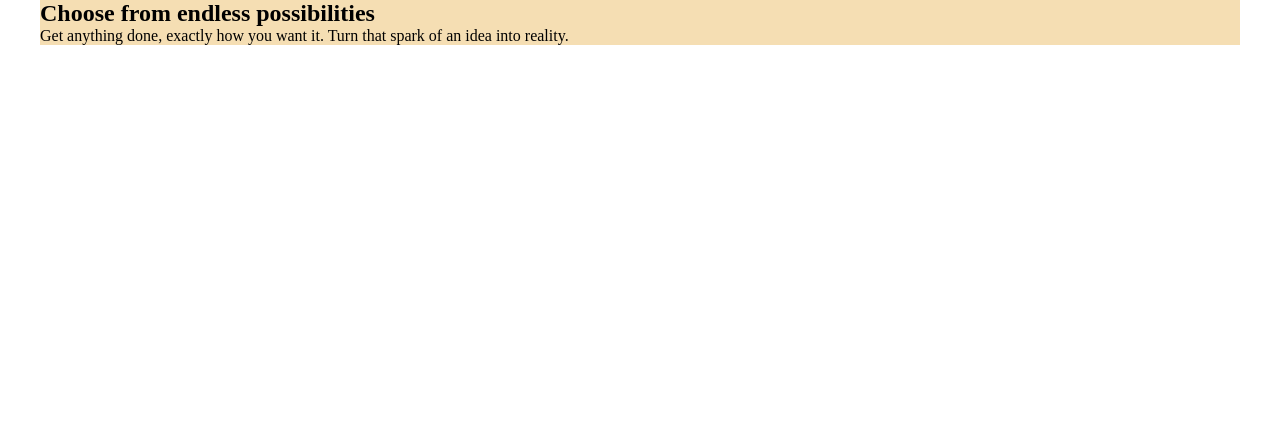
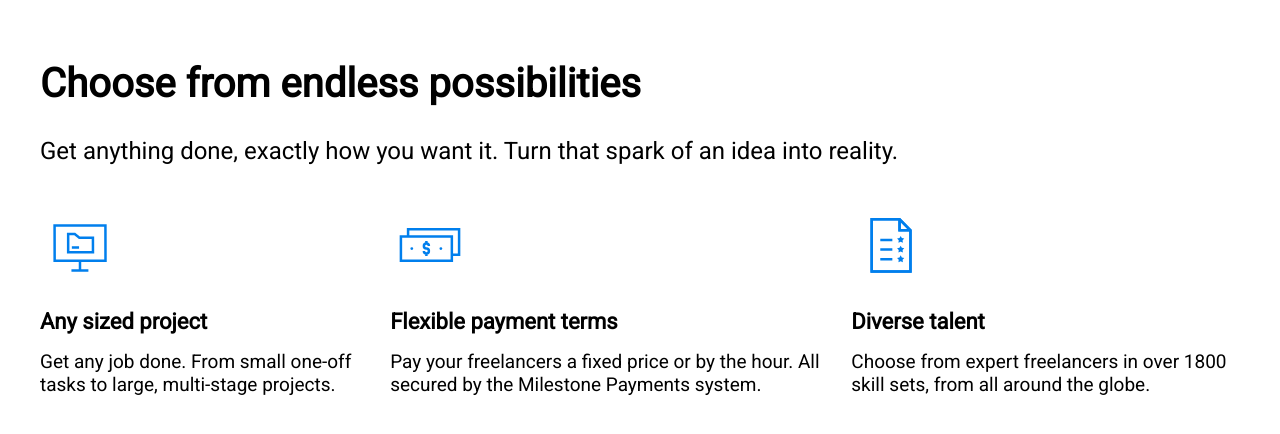
Before and after one commit to prexapatel123/learncss, a plain HTML site: page freelancer.html in a window 1280 px wide. Drawn offline with Linux system fonts and the light colour scheme; files that its build step writes are made by us from their sources.

Commit message:
freelancer

```diff
--- a/css/freelancer.css
+++ b/css/freelancer.css
@@ -4,10 +4,35 @@
     box-sizing: border-box;
 }
 body{
-
+    font-family: 'Roboto', sans-serif;
 }
 .container{
     width: 1200px;
     margin: 0 auto;
-    background-color: wheat;
 }
+#posibilities{
+    margin: 60px 0;
+}
+.main-title h2{
+    font-size: 40px;
+    margin-bottom: 30px;
+}
+.main-title p{
+    font-size: 24px;
+    margin-bottom: 40px;
+}
+.posibilities-data{
+    display: flex;
+}
+.posibilities-data .data img{
+    width: 80px;
+    height: 80px;
+}
+.posibilities-data .data h3{
+    font-size: 22px;
+    margin-top: 20px;
+    margin-bottom: 16px;
+}
+.posibilities-data .data p{
+    font-size: 19px;
+}
--- a/css/loginpage.css
+++ b/css/loginpage.css
@@ -16,7 +16,7 @@
     box-sizing: border-box;
 }
 body{
-    background: url(./image/natural.jpeg);
+    background: url(../image/natural.jpeg);
     background-repeat: no-repeat;
     background-size: cover;
 }
@@ -33,7 +33,7 @@ body{
 .image{
     width: 40%;
     height: 100%;
-    background: url(./image/natural.jpeg);
+    background: url(../image/natural.jpeg);
     background-position: top right;
     padding: 70px ;
     color: white;
--- a/freelancer.html
+++ b/freelancer.html
@@ -6,7 +6,10 @@
     <meta http-equiv="X-UA-Compatible" content="IE=edge">
     <meta name="viewport" content="width=device-width, initial-scale=1.0">
     <title>Document</title>
-    <link rel="stylesheet" href="./freelancer.css">
+    <link rel="preconnect" href="https://fonts.googleapis.com">
+    <link rel="preconnect" href="https://fonts.gstatic.com" crossorigin>
+    <link href="https://fonts.googleapis.com/css2?family=Roboto&display=swap" rel="stylesheet">
+    <link rel="stylesheet" href="./css/freelancer.css">
 </head>
 
 <body>
@@ -14,11 +17,31 @@
 
     </header>
     <main>
-        <div class="container">
-            <h2>Choose from endless possibilities</h2>
-            <p>Get anything done, exactly how you want it. Turn that spark of an idea into reality.</p>
+        <section id="posibilities">
+            <div class="container">
+                <div class="main-title">
+                <h2>Choose from endless possibilities</h2>
+                <p>Get anything done, exactly how you want it. Turn that spark of an idea into reality.</p>
+            </div>
+            <div class="posibilities-data">
+                <div class="data">
+                    <img src="./image/data1.svg" alt="">
+                    <h3>Any sized project</h3>
+                    <p>Get any job done. From small one-off tasks to large, multi-stage projects.</p>
+                </div>
+                <div class="data">
+                    <img src="./image/data2.svg" alt="">
+                    <h3>Flexible payment terms</h3>
+                    <p>Pay your freelancers a fixed price or by the hour. All secured by the Milestone Payments system.</p>
+                </div>
+                <div class="data">
+                    <img src="./image/data3.svg" alt="">
+                    <h3>Diverse talent</h3>
+                    <p>Choose from expert freelancers in over 1800 skill sets, from all around the globe.</p>
+                </div>
+            </div>
         </div>
-
+        </section>
     </main>
     <footer>
 
```
Also changed, not shown: loginpage.html (+1 -1 lines), image/data1.svg (added), image/data2.svg (added), image/data3.svg (added).
